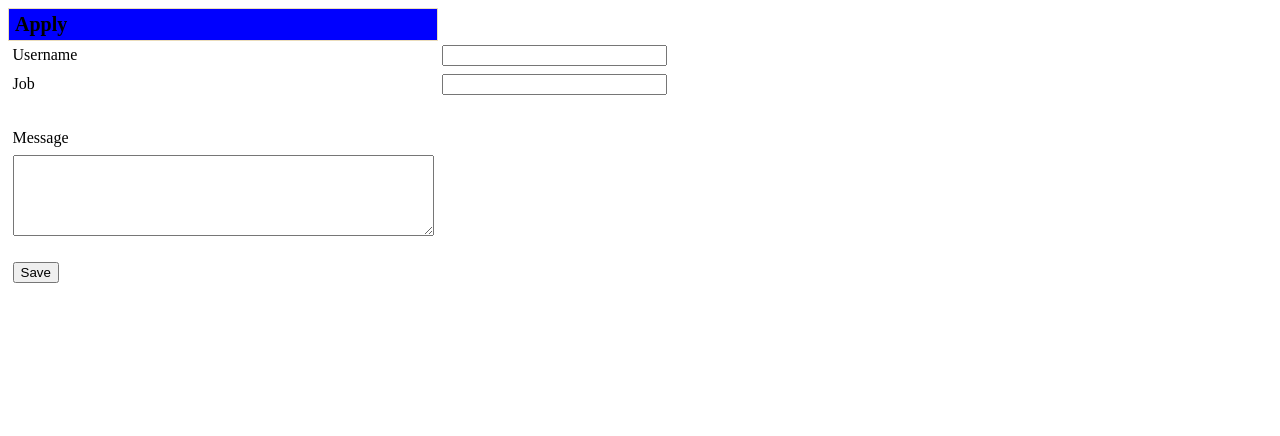
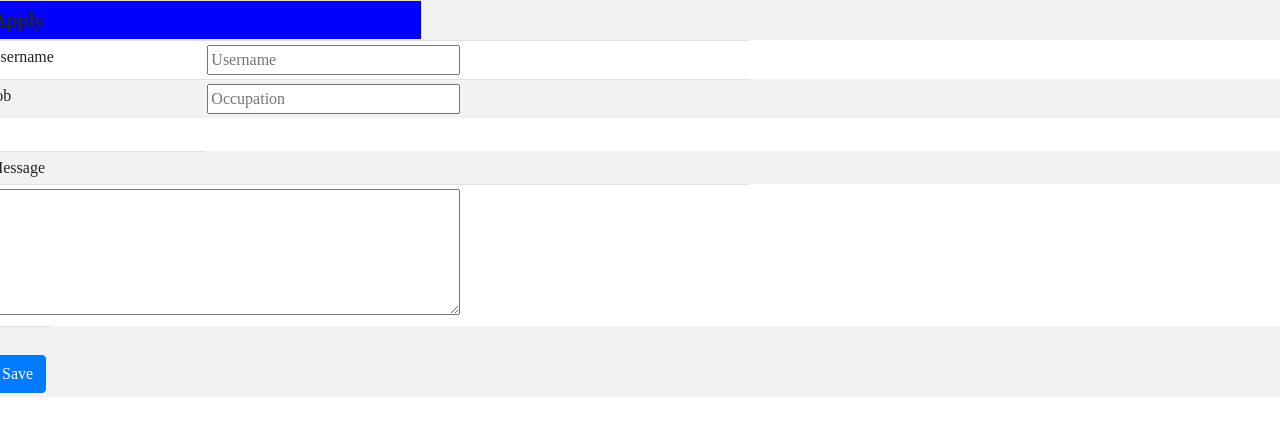
Before and after one commit to quangtrietcpp/HTML-CSS, a plain HTML site: page Apply.html in a window 1280 px wide. Drawn offline with nearby package versions, Linux system fonts and the light colour scheme.

Commit message:
Grid error at left margin

```diff
--- a/Apply.html
+++ b/Apply.html
@@ -1,37 +1,43 @@
-<!DOCTYPE html PUBLIC "-//W3C//DTD XHTML 1.0 Transitional//EN" "http://www.w3.org/TR/xhtml1/DTD/xhtml1-transitional.dtd">
-<html xmlns="http://www.w3.org/1999/xhtml">
+<!DOCTYPE html>
+<html lang="en">
 <head>
-<meta http-equiv="Content-Type" content="text/html; charset=utf-8" />
-<title>Apply a job</title>
-<link rel="stylesheet" type="text/css" href="tryonce.css" />
+    <meta charset="utf-8">
+    <meta http-equiv="X-UA-Compatible" content="IE=edge">
+    <meta name="viewport" content="width=device-width, initial-scale=1">
+    <title>Apply a job</title>
+    <link rel="stylesheet" href="https://maxcdn.bootstrapcdn.com/bootstrap/4.0.0/css/bootstrap.min.css" integrity="sha384-Gn5384xqQ1aoWXA+058RXPxPg6fy4IWvTNh0E263XmFcJlSAwiGgFAW/dAiS6JXm" crossorigin="anonymous">
+     <link rel="stylesheet" type="text/css" href="tryonce.css" />
 </head>
 
 <body>
-<table class="tableform">
-<form name="apply_form" action="apply.html" method="post">
-    <tr>
-        <th><b>Apply</b></th>
+<table class="tableform table table-striped container">
+<form role="form" name="apply_form" action="apply.html" method="post">
+    <tr class="row">
+        <th class="col-md-4"><b>Apply</b></th>
     </tr>
-    <tr>
-        <td>Username</td>
-        <td><input type="text" name="username" size="25" maxlength="25" class="textbox"></td>
+    <tr class="row">
+        <td class="col-md-2 col-md-offset-1">Username</td>
+        <td class="col-md-5">
+        <input type="text" name="username" size="25" maxlength="25" class="textbox" placeholder="Username"></td>
     </tr>
-    <tr>
-        <td>Job</td>
-        <td><input type="text" name="occupation" size="25" maxlength="25" class="textbox"></td>
+    <tr class="row">
+        <td class="col-md-2 col-md-offset-1">Job</td>
+        <td class="col-md-5">
+        <input type="text" name="occupation" size="25" maxlength="25" class="textbox" placeholder="Occupation"></td>
     </tr>
-    <tr>
+    <tr class="row">
         <td><br /></td>
     </tr>
-    <tr>
-        <td>Message</td>
+    <tr class="row">
+        <td class="col-md-2 col-md-offset-1">Message</td>
     </tr>
-    <tr>
-        <td><textarea cols="50" rows="5" name="message" wrap="off"> </textarea></td>
+    <tr class="row">
+        <td class="col-md-7 col-md-offset-1">
+        <textarea cols="50" rows="5" name="message" wrap="off" placeholder="Type the message here."> </textarea></td>
     </tr>
-    <tr>
+    <tr class="row">
         <td><br />
-        <input type="submit" value="Save" class="button"></td>
+        <input type="submit" value="Save" class="button btn btn-primary"></td>
     </tr>
 </form>
 </table>
```
